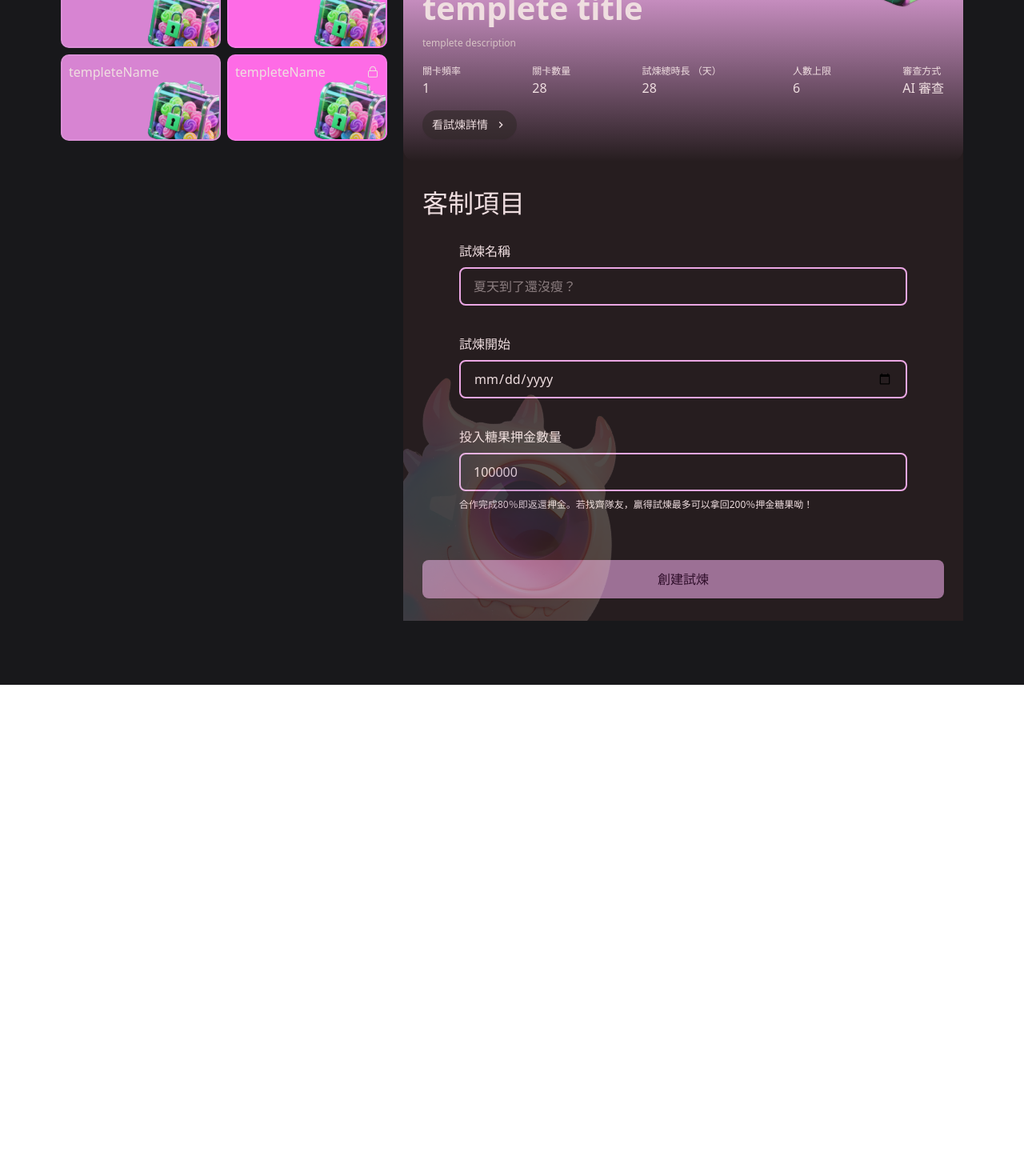
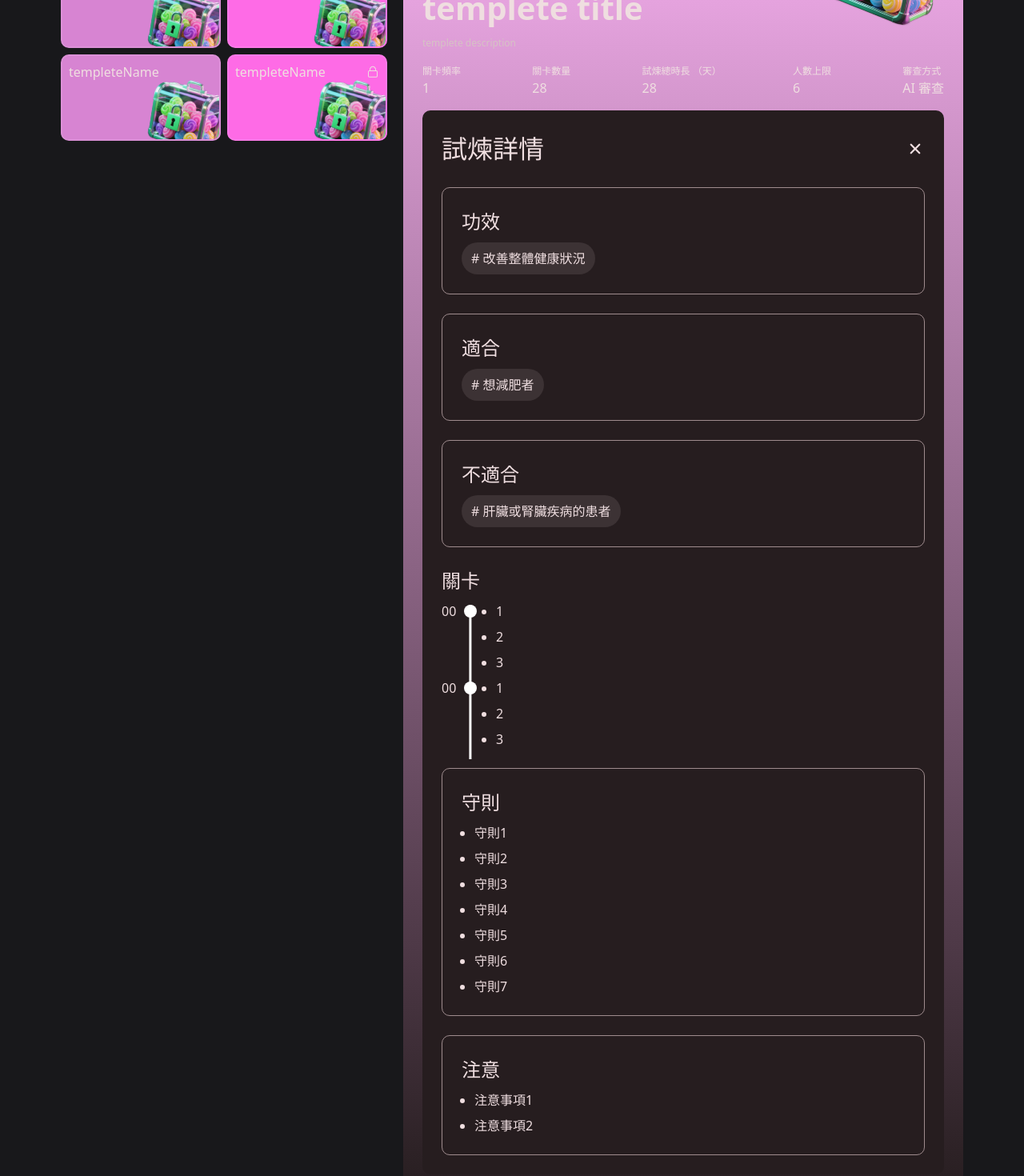
Before and after one commit to TooruTW/GoBetGoal, a React (Vite) app: page /create-trial in a window 1280 px wide. Shown: the part 340-1810 px from the top of the page at 80% size. Before the commit the page ends 1196 px from the top, so only its background shows below. Built offline with nearby package versions, Linux system fonts and the light colour scheme.

Commit message:
feat-templete-detail

```diff
--- a/src/components/pages/CreateTrial/components/ChallengeInfo.tsx
+++ b/src/components/pages/CreateTrial/components/ChallengeInfo.tsx
@@ -1,7 +1,11 @@
 import { MdKeyboardArrowRight } from "react-icons/md";
 import { Button } from "@/components/ui/button";
+import { useState } from "react";
+import TempleteDetail from "./TempleteDetail";
 
 export default function ChallengeInfo() {
+  const [isOpen, setIsOpen] = useState(false);
+
   const color = "#eba7e4";
   const templeteimgurl = "/challengeimg.png";
   return (
@@ -11,7 +15,11 @@ export default function ChallengeInfo() {
       }}
       className="rounded-2xl px-6 py-7 relative flex flex-col gap-4"
     >
-      <img src={templeteimgurl} alt="" className="size-35 absolute -top-1/3 right-6 rotate-9" />
+      <img
+        src={templeteimgurl}
+        alt=""
+        className="size-35 absolute -top-15 right-6 rotate-9"
+      />
       <div>
         <h1 className="text-h1 font-bold">templete title </h1>
         <span className="text-label text-schema-on-surface-variant">
@@ -39,12 +47,15 @@ export default function ChallengeInfo() {
         </li>
       </ul>
 
-      <div className="flex justify-between items-center">
-        <Button variant="createTrialDetail">
-          <span>看試煉詳情 </span>
-          <MdKeyboardArrowRight></MdKeyboardArrowRight>
-        </Button>
-        <div></div>
+      <div className="flex justify-between items-center ">
+        {isOpen ? (
+          <Button variant="createTrialDetail" onClick={() => setIsOpen(false)}>
+            <span>看試煉詳情 </span>
+            <MdKeyboardArrowRight></MdKeyboardArrowRight>
+          </Button>
+        ) : (
+          <TempleteDetail setIsOpen={setIsOpen}></TempleteDetail>
+        )}
       </div>
     </div>
   );
--- a/src/components/pages/CreateTrial/components/CreateTrialForm.tsx
+++ b/src/components/pages/CreateTrial/components/CreateTrialForm.tsx
@@ -2,14 +2,11 @@ import ChallengeInfo from "./ChallengeInfo";
 import Form from "./Form";
 
 export default function CreateTrialForm() {
-
   return (
-    <div className="max-w-175 w-full flex flex-col gap-2 relative bg-schema-surface-container">
-
+    <div className="max-w-175 w-full flex flex-col gap-2 relative bg-schema-surface-container rounded-lg overflow-b-hidden">
       <div className="relative z-10">
         <ChallengeInfo></ChallengeInfo>
         <Form></Form>
-
       </div>
     </div>
   );
--- a/src/components/pages/CreateTrial/components/Form.tsx
+++ b/src/components/pages/CreateTrial/components/Form.tsx
@@ -37,7 +37,7 @@ export default function Form() {
   };
 
   return (
-    <div className="flex flex-col gap-6 w-full px-6 py-7 overflow-hidden relative">
+    <div className="flex flex-col gap-6 w-full px-6 py-7 relative overflow-hidden rounded-lg">
       <h2 className="text-h2">客制項目</h2>
       <form
         onSubmit={handleSubmit(onSubmit)}
--- /dev/null
+++ b/src/components/pages/CreateTrial/components/TempleteDetail.tsx
@@ -0,0 +1,81 @@
+import { IoClose } from "react-icons/io5";
+
+export default function TempleteDetail({
+  setIsOpen,
+}: {
+  setIsOpen: (isOpen: boolean) => void;
+}) {
+  return (
+    <div className="w-full bg-schema-surface-container p-6 rounded-lg flex flex-col gap-6 items-center">
+      <div className="flex justify-between items-center w-full">
+        <h2 className="text-h2">試煉詳情</h2>
+        <IoClose className="size-6" onClick={() => setIsOpen(true)}></IoClose>
+      </div>
+      <div className="flex flex-col gap-2 w-full border-1 border-schema-outline rounded-lg p-6">
+        <h3 className="text-h3">功效</h3>
+        <span className="px-3 py-2 rounded-full bg-schema-surface-container-highest w-fit">
+          # 改善整體健康狀況
+        </span>
+      </div>
+      <div className="flex flex-col gap-2 w-full border-1 border-schema-outline rounded-lg p-6">
+        <h3 className="text-h3">適合</h3>
+        <span className="px-3 py-2 rounded-full bg-schema-surface-container-highest w-fit">
+          # 想減肥者
+        </span>
+      </div>
+      <div className="flex flex-col gap-2 w-full border-1 border-schema-outline rounded-lg p-6">
+        <h3 className="text-h3">不適合</h3>
+        <span className="px-3 py-2 rounded-full bg-schema-surface-container-highest w-fit">
+          # 肝臟或腎臟疾病的患者
+        </span>
+      </div>
+      <div className="w-full flex flex-col gap-2">
+        <h3 className="text-h3">關卡</h3>
+        <div className="flex w-full gap-2 h-fit">
+          <div className="w-5">00</div>
+          <div className="w-4 relative translate-y-1">
+            <div className="w-4 h-4 rounded-full bg-white"></div>
+            <div className="w-1/5 h-[120%] bg-white absolute top-0 left-1/2 -translate-x-1/2"></div>
+          </div>
+          <ul className="list-disc pl-4 flex flex-col gap-2">
+            <li>1</li>
+            <li>2</li>
+            <li>3</li>
+          </ul>
+        </div>
+        <div className="flex w-full gap-2 h-fit">
+          <div className="w-5">00</div>
+          <div className="w-4 relative translate-y-1">
+            <div className="w-4 h-4 rounded-full bg-white"></div>
+            <div className="w-1/5 h-[110%] bg-white absolute top-0 left-1/2 -translate-x-1/2"></div>
+          </div>
+          <ul className="list-disc pl-4 flex flex-col gap-2">
+            <li>1</li>
+            <li>2</li>
+            <li>3</li>
+          </ul>
+        </div>
+      </div>
+      <div className="flex flex-col gap-2 w-full border-1 border-schema-outline rounded-lg p-6">
+        <h3 className="text-h3">守則</h3>
+        <ul className="list-disc pl-4 flex flex-col gap-2">
+          <li>守則1</li>
+          <li>守則2</li>
+          <li>守則3</li>
+          <li>守則4</li>
+          <li>守則5</li>
+          <li>守則6</li>
+          <li>守則7</li>
+        </ul>
+      </div>
+
+      <div className="flex flex-col gap-2 w-full border-1 border-schema-outline rounded-lg p-6">
+        <h3 className="text-h3">注意</h3>
+        <ul className="list-disc pl-4 flex flex-col gap-2">
+          <li>注意事項1</li>
+          <li>注意事項2</li>
+        </ul>
+      </div>
+    </div>
+  );
+}
--- a/src/styles/index.css
+++ b/src/styles/index.css
@@ -33,6 +33,8 @@
   --color-schema-container-height: #312829;
   --color-schema-surface-container: #261D1F;
   --color-schema-surface-container-high: #312829;
+  --color-schema-surface-container-highest: #3C3234;
+
 
   --color-material-theme-white: #ffffff;
 
```
